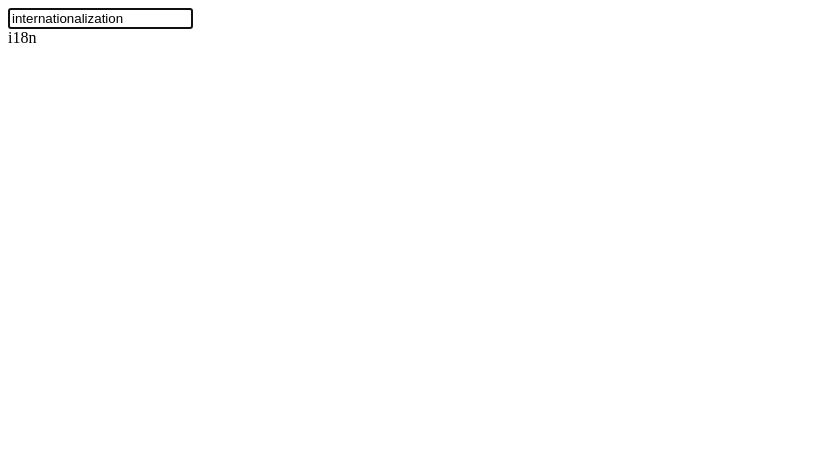
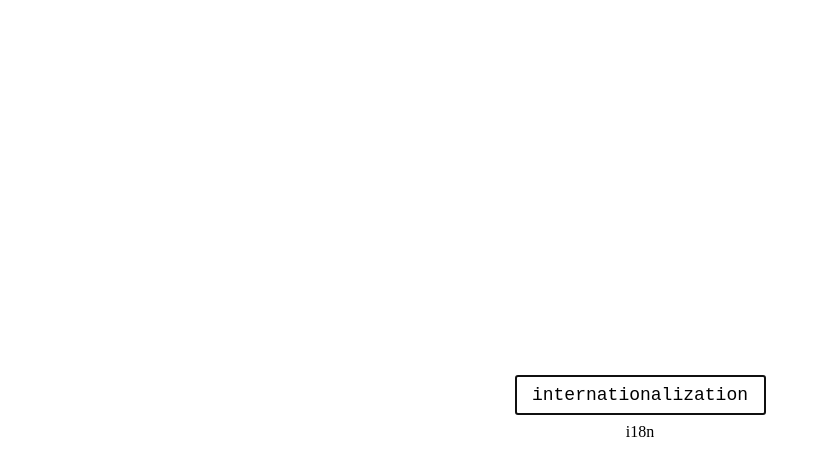
Before and after one commit to athaeryn/u9y, a plain HTML site: page index.html in a window 1280 px wide. Shown: the whole page, without its empty margins (0-821 px from the left). Drawn offline with Linux system fonts and the light colour scheme.

Commit message:
Add styles

```diff
--- a/index.html
+++ b/index.html
@@ -3,6 +3,33 @@
   <head>
     <meta charset="utf8">
     <title>u9y</title>
+    <style>
+      html, body {
+        height: 100%;
+      }
+      body {
+        display: flex;
+        flex-direction: column;
+        justify-content: center;
+        align-items: center;
+      }
+      input {
+        margin-bottom: .5rem;
+        padding: 0.5rem;
+        font-family: monospace;
+        font-size: 1.125rem;
+        text-align: center;
+      }
+      div[output]:before {
+        border-bottom: 1px solid black;
+        font-size: 2rem;
+        font-family: monospace;
+      }
+      div[output]:before {
+        content: "";
+        display: inline-block;
+      }
+    </style>
   </head>
   <body>
     <input type="text" value="internationalization" autofocus>
```
